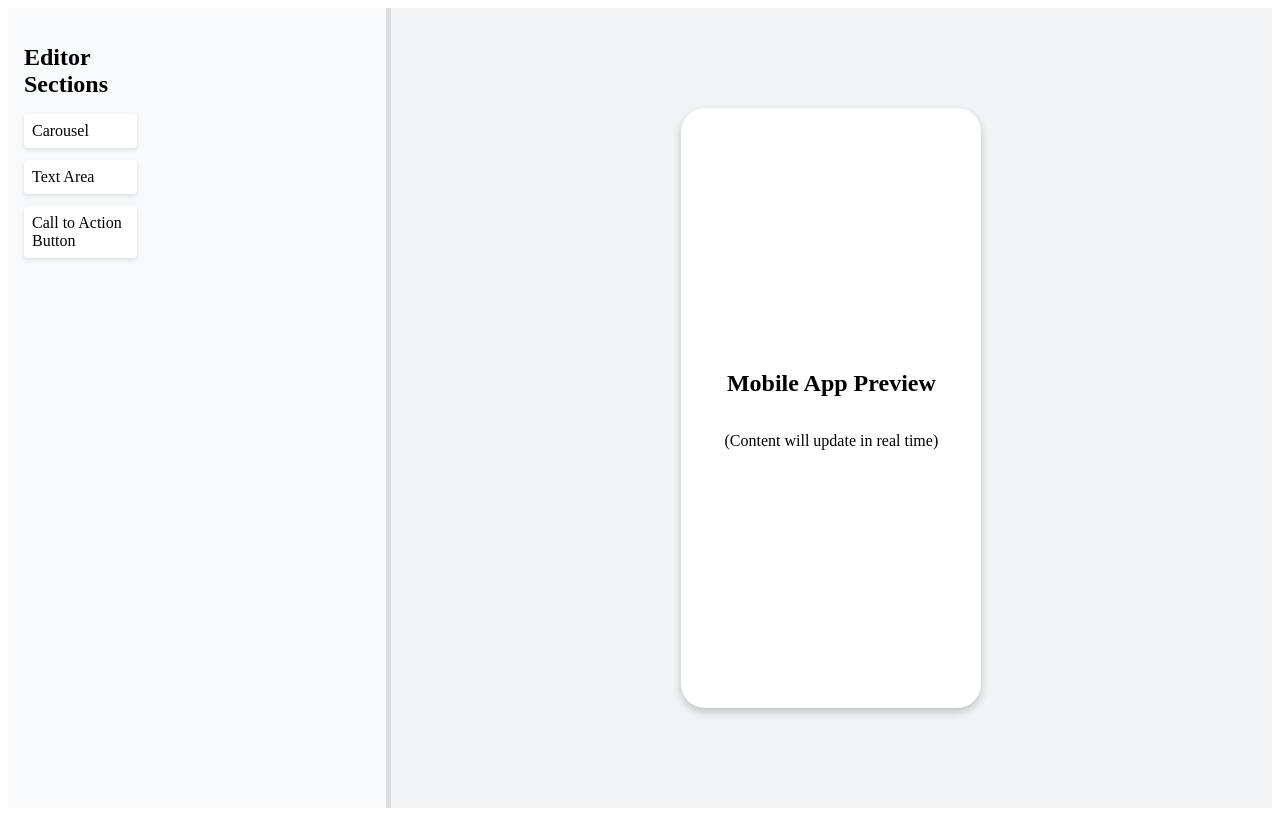
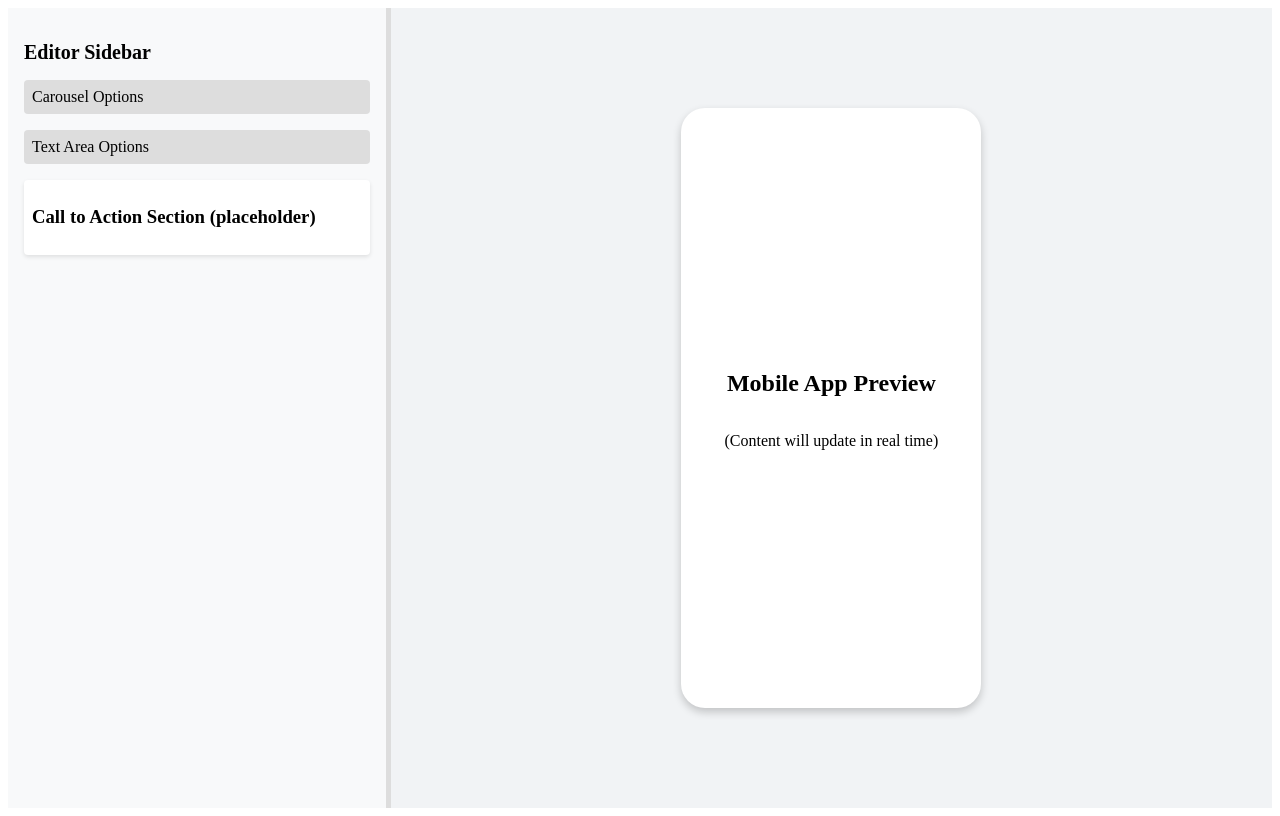
Before and after one commit to c0nsy/reactiv-technical, a React (Vite) app in the folder frontend/: page / in a window 1280 px wide. Built offline with nearby package versions, Linux system fonts and the light colour scheme.

Commit message:
Update carousel and added textarea component

```diff
--- /dev/null
+++ b/frontend/src/components/Carousel/Carousel.jsx
@@ -0,0 +1,59 @@
+import { useState } from "react";
+import styles from "./Carousel.module.css";
+
+const Carousel = () => {
+  const [dropdownOpen, setDropdownOpen] = useState(false);
+  const [textAreas, setTextAreas] = useState([]);
+
+  const toggleDropdown = () => {
+    setDropdownOpen((prev) => !prev);
+  };
+
+  const addTextArea = () => {
+    setTextAreas((prev) => [...prev, ""]);
+  };
+
+  const handleTextChange = (index, value) => {
+    setTextAreas((prev) => prev.map((text, i) => (i === index ? value : text)));
+  };
+
+  const deleteTextArea = (index) => {
+    setTextAreas((prev) => prev.filter((_, i) => i !== index));
+  };
+
+  return (
+    <div className={styles.carouselEditor}>
+      {/* Dropdown Header */}
+      <div className={styles.dropdownHeader} onClick={toggleDropdown}>
+        Carousel Options
+      </div>
+
+      {/* Dropdown Body */}
+      {dropdownOpen && (
+        <div className={styles.dropdownBody}>
+          {textAreas.map((text, index) => (
+            <div key={index} className={styles.textAreaRow}>
+              <textarea
+                value={text}
+                onChange={(e) => handleTextChange(index, e.target.value)}
+                placeholder="Enter a URL for an image"
+                className={styles.textArea}
+              />
+              <button
+                onClick={() => deleteTextArea(index)}
+                className={styles.deleteButton}
+              >
+                Delete
+              </button>
+            </div>
+          ))}
+          <button onClick={addTextArea} className={styles.addButton}>
+            +
+          </button>
+        </div>
+      )}
+    </div>
+  );
+};
+
+export default Carousel;
--- /dev/null
+++ b/frontend/src/components/Carousel/Carousel.module.css
@@ -0,0 +1,58 @@
+.carouselEditor {
+  margin-top: 1rem;
+}
+
+/* Dropdown header styling */
+.dropdownHeader {
+  cursor: pointer;
+  background: #ddd;
+  padding: 0.5rem;
+  border-radius: 0.25rem;
+  font-weight: 500;
+}
+
+/* Dropdown body styling */
+.dropdownBody {
+  margin-top: 0.5rem;
+  border: 1px solid #ddd;
+  border-radius: 0.25rem;
+  padding: 0.5rem;
+  background: #f9f9f9;
+}
+
+/* Each row containing a textarea and a delete button */
+.textAreaRow {
+  display: flex;
+  align-items: center;
+  margin-bottom: 0.5rem;
+}
+
+/* Textarea styles */
+.textArea {
+  flex: 1;
+  padding: 0.5rem;
+  border-radius: 0.25rem;
+  border: 1px solid #ddd;
+  margin-right: 0.5rem;
+}
+
+/* Delete button styles */
+.deleteButton {
+  background: #dc3545;
+  color: white;
+  border: none;
+  border-radius: 0.25rem;
+  padding: 0.5rem 0.75rem;
+  cursor: pointer;
+}
+
+/* Plus button */
+.addButton {
+  margin-top: 0.5rem;
+  padding: 0.5rem 1rem;
+  background: #28a745;
+  color: white;
+  border: none;
+  border-radius: 0.25rem;
+  cursor: pointer;
+}
--- a/frontend/src/components/EditorSidebar/EditorSidebar.jsx
+++ b/frontend/src/components/EditorSidebar/EditorSidebar.jsx
@@ -1,15 +1,24 @@
 // import React from "react";
+import Carousel from "../Carousel/Carousel";
+import TextArea from "../TextArea/TextArea";
 import styles from "./EditorSidebar.module.css";
 
 const EditorSidebar = () => {
   return (
-    <div className={styles.sidebar}>
-      <h2>Editor Sections</h2>
-      <ul>
-        <li>Carousel</li>
-        <li>Text Area</li>
-        <li>Call to Action Button</li>
-      </ul>
+    <div className={styles.sidebarContainer}>
+      <h2 className={styles.heading}>Editor Sidebar</h2>
+
+      {/* Carousel Editor */}
+      <Carousel />
+
+      {/* Text Area Editor */}
+      <TextArea />
+
+      {/* Future CTA Section Placeholder */}
+      <div className={styles.otherSection}>
+        <h3>Call to Action Section (placeholder)</h3>
+        {/* CTA logic goes here */}
+      </div>
     </div>
   );
 };
--- a/frontend/src/components/EditorSidebar/EditorSidebar.module.css
+++ b/frontend/src/components/EditorSidebar/EditorSidebar.module.css
@@ -1,24 +1,17 @@
-.sidebar {
-  width: 30%;
-  background-color: #f8f9fa;
-  padding: 16px;
-  /* border-right: 1px solid #ddd; */
+.sidebarContainer {
+  padding: 1rem;
 }
 
-.sidebar h2 {
-  margin-bottom: 16px;
+.heading {
+  margin-bottom: 1rem;
+  font-size: 1.25rem;
+  font-weight: 600;
 }
 
-.sidebar ul {
-  list-style: none;
-  padding: 0;
-}
-
-.sidebar li {
-  margin-bottom: 12px;
-  padding: 8px;
-  background: white;
-  border-radius: 4px;
-  cursor: pointer;
+.otherSection {
+  margin-top: 1rem;
+  padding: 0.5rem;
+  background-color: #fff;
+  border-radius: 0.25rem;
   box-shadow: 0px 2px 4px rgba(0, 0, 0, 0.1);
 }
--- /dev/null
+++ b/frontend/src/components/TextArea/TextArea.jsx
@@ -0,0 +1,134 @@
+import { useState } from "react";
+import styles from "./TextArea.module.css";
+
+const TextArea = () => {
+  const [dropdownOpen, setDropdownOpen] = useState(false);
+
+  // Each item has: title, description, titleColor, descriptionColor, and a flag to show/hide color inputs
+  const [textSections, setTextSections] = useState([]);
+
+  const toggleDropdown = () => {
+    setDropdownOpen((prev) => !prev);
+  };
+
+  // Add a new text section with default colors and hidden color options
+  const addSection = () => {
+    setTextSections((prev) => [
+      ...prev,
+      {
+        title: "",
+        description: "",
+        titleColor: "#000000",
+        descriptionColor: "#000000",
+        showColorOptions: false,
+      },
+    ]);
+  };
+
+  // Handle changes in any field (title, description, titleColor, descriptionColor, etc.)
+  const handleChange = (index, field, value) => {
+    setTextSections((prev) =>
+      prev.map((section, i) =>
+        i === index ? { ...section, [field]: value } : section
+      )
+    );
+  };
+
+  // Toggle visibility of the color inputs
+  const toggleColorOptions = (index) => {
+    setTextSections((prev) =>
+      prev.map((section, i) =>
+        i === index
+          ? { ...section, showColorOptions: !section.showColorOptions }
+          : section
+      )
+    );
+  };
+
+  // Remove a text section
+  const deleteSection = (index) => {
+    setTextSections((prev) => prev.filter((_, i) => i !== index));
+  };
+
+  return (
+    <div className={styles.textAreaEditor}>
+      <div className={styles.dropdownHeader} onClick={toggleDropdown}>
+        Text Area Options
+      </div>
+      {dropdownOpen && (
+        <div className={styles.dropdownBody}>
+          {textSections.map((section, index) => (
+            <div key={index} className={styles.sectionRow}>
+              {/* Title + Description Inputs */}
+              <div className={styles.sectionInputs}>
+                <input
+                  type="text"
+                  placeholder="Title"
+                  value={section.title}
+                  onChange={(e) => handleChange(index, "title", e.target.value)}
+                  style={{ color: section.titleColor }}
+                  className={styles.titleInput}
+                />
+                <textarea
+                  placeholder="Description"
+                  value={section.description}
+                  onChange={(e) =>
+                    handleChange(index, "description", e.target.value)
+                  }
+                  style={{ color: section.descriptionColor }}
+                  className={styles.descriptionInput}
+                />
+              </div>
+
+              {/* Buttons */}
+              <div className={styles.buttonGroup}>
+                <button
+                  onClick={() => toggleColorOptions(index)}
+                  className={styles.colorButton}
+                >
+                  Color
+                </button>
+                <button
+                  onClick={() => deleteSection(index)}
+                  className={styles.deleteButton}
+                >
+                  Delete
+                </button>
+              </div>
+
+              {/* Conditionally render color pickers */}
+              {section.showColorOptions && (
+                <div className={styles.colorInputs}>
+                  <label>Title Color: </label>
+                  <input
+                    type="color"
+                    value={section.titleColor}
+                    onChange={(e) =>
+                      handleChange(index, "titleColor", e.target.value)
+                    }
+                    className={styles.colorField}
+                  />
+                  <label>Description Color: </label>
+                  <input
+                    type="color"
+                    value={section.descriptionColor}
+                    onChange={(e) =>
+                      handleChange(index, "descriptionColor", e.target.value)
+                    }
+                    className={styles.colorField}
+                  />
+                </div>
+              )}
+            </div>
+          ))}
+
+          <button className={styles.addButton} onClick={addSection}>
+            +
+          </button>
+        </div>
+      )}
+    </div>
+  );
+};
+
+export default TextArea;
--- /dev/null
+++ b/frontend/src/components/TextArea/TextArea.module.css
@@ -0,0 +1,109 @@
+.textAreaEditor {
+  margin-top: 1rem;
+}
+
+/* Dropdown header styling */
+.dropdownHeader {
+  cursor: pointer;
+  background: #ddd;
+  padding: 0.5rem;
+  border-radius: 0.25rem;
+  font-weight: 500;
+}
+
+/* Dropdown body styling */
+.dropdownBody {
+  margin-top: 0.5rem;
+  border: 1px solid #ddd;
+  border-radius: 0.25rem;
+  padding: 0.5rem;
+  background: #f9f9f9;
+}
+
+/* Each row containing inputs and buttons */
+.sectionRow {
+  display: flex;
+  flex-direction: column;
+  border-bottom: 1px solid #ccc;
+  margin-bottom: 0.75rem;
+  padding-bottom: 0.75rem;
+}
+
+.sectionInputs {
+  display: flex;
+  flex-direction: column;
+  margin-right: 0.5rem;
+}
+
+/* Title input */
+.titleInput {
+  padding: 0.4rem;
+  margin-bottom: 0.5rem;
+  border-radius: 0.25rem;
+  border: 1px solid #ddd;
+}
+
+/* Description input */
+.descriptionInput {
+  padding: 0.4rem;
+  min-height: 60px;
+  border-radius: 0.25rem;
+  border: 1px solid #ddd;
+  resize: vertical;
+  margin-bottom: 0.5rem;
+}
+
+/* Button group aligned horizontally */
+.buttonGroup {
+  display: flex;
+  gap: 0.5rem;
+  margin-bottom: 0.5rem;
+}
+
+/* Color button */
+.colorButton {
+  background: #17a2b8;
+  color: #fff;
+  border: none;
+  border-radius: 0.25rem;
+  padding: 0.4rem 0.75rem;
+  cursor: pointer;
+}
+
+/* Delete button */
+.deleteButton {
+  background: #dc3545;
+  color: white;
+  border: none;
+  border-radius: 0.25rem;
+  padding: 0.4rem 0.75rem;
+  cursor: pointer;
+}
+
+/* Section with the color inputs */
+.colorInputs {
+  display: flex;
+  align-items: center;
+  gap: 0.5rem;
+  margin-bottom: 0.5rem;
+}
+
+/* Color field */
+.colorField {
+  width: 100px;
+  padding: 0.3rem;
+  border-radius: 0.25rem;
+  border: 1px solid #ddd;
+  text-transform: uppercase; /* helps with #FFF -> #FFF */
+}
+
+/* Plus (+) button */
+.addButton {
+  margin-top: 0.5rem;
+  padding: 0.5rem 1rem;
+  background: #28a745;
+  color: white;
+  border: none;
+  border-radius: 0.25rem;
+  cursor: pointer;
+}
```
